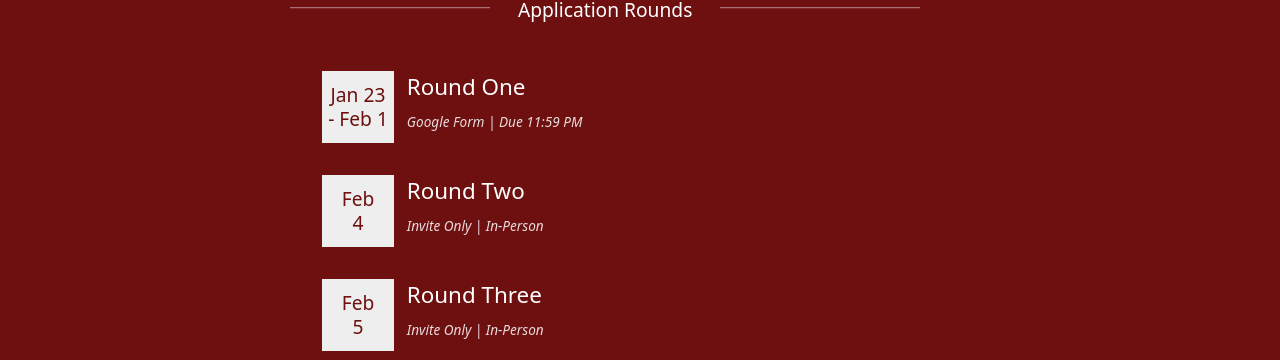
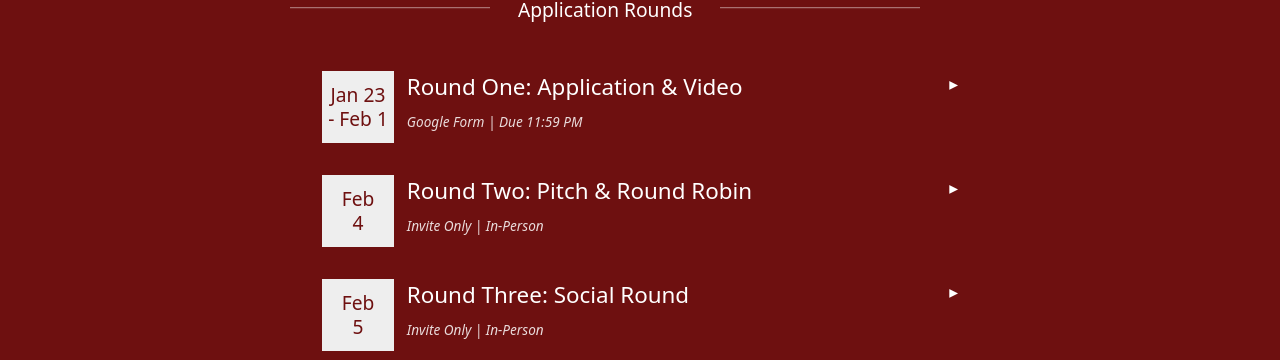
Before and after one commit to entcornell/ent-website, a React (Create React App) app: page /recruitment in a window 1280 px wide. Shown: the part 1324-1684 px from the top of the page. Built offline with nearby package versions, Linux system fonts and the light colour scheme; a web font is replaced by a local one.

Commit message:
Tweaked the description of rounds

```diff
--- a/src/components/Recruitment.js
+++ b/src/components/Recruitment.js
@@ -6,7 +6,7 @@ import "./Recruitment.css";
 */
 const events = [
   {
-    date: "Jan 20",
+    date: "Jan 10",
     title: "Coffee Chats",
     meta: "End 02/01",
     tag: "Pairing Form",
@@ -54,6 +54,7 @@ const events = [
     date: "Jan 30",
     title: "ENT Trivia Night",
     meta: "7:00 PM – 9:00 PM | Location TBD",
+    body: "ENT places a strong emphasis on community and brotherhood events. Join us for a jeopardy style trivia night, where potential applicants will team up with current members to answer ENT and entrepreneurship themed questions. Get ready for some fun!"
   },
   {
     date: "Jan 31",
@@ -66,6 +67,7 @@ const events = [
 export default function Recruitment() {
   // Tracks which dropdown is currently open
   const [openIndex, setOpenIndex] = useState(null);
+  const [openRoundIndex, setOpenRoundIndex] = useState(null);
 
   // Scroll to top when page loads
   useEffect(() => {
@@ -146,22 +148,31 @@ export default function Recruitment() {
             <span className="round-date-day">- Feb 1</span>
           </div>
 
-          <div className="round-content">
+          <div
+            className="round-content"
+            onClick={() =>
+              setOpenRoundIndex(openRoundIndex === 0 ? null : 0)
+            }
+            style={{ cursor: "pointer" }}
+          >
             <div className="event-header">
-              <span className="round-title">Round One</span>
+              <span className="round-title">
+                Round One: Application & Video
+              </span>
+              <span className={`dropdown ${openRoundIndex === 0 ? "open" : ""}`}>
+                ▸
+              </span>
             </div>
 
             <div className="event-meta-row">
               <p className="round-meta">Google Form | Due 11:59 PM</p>
-              {/* <a
-                href="https://forms.gle/YOUR_FORM_LINK"
-                target="_blank"
-                rel="noopener noreferrer"
-                className="event-tag"
-              >
-                Apply
-              </a>*/}
             </div>
+
+            {openRoundIndex === 0 && (
+              <div className="event-body">
+                Show us who you really are by creating a 90-second video and answering quick short-answer questions. Why should you be in ENT?
+              </div>
+            )}
           </div>
         </div>
 
@@ -172,14 +183,31 @@ export default function Recruitment() {
             <span className="round-date-day">4</span>
           </div>
 
-          <div className="round-content">
+          <div
+            className="round-content"
+            onClick={() =>
+              setOpenRoundIndex(openRoundIndex === 1 ? null : 1)
+            }
+            style={{ cursor: "pointer" }}
+          >
             <div className="event-header">
-              <span className="round-title">Round Two</span>
+              <span className="round-title">
+                Round Two: Pitch & Round Robin
+              </span>
+              <span className={`dropdown ${openRoundIndex === 1 ? "open" : ""}`}>
+                ▸
+              </span>
             </div>
 
             <div className="event-meta-row">
               <p className="round-meta">Invite Only | In-Person</p>
             </div>
+
+            {openRoundIndex === 1 && (
+              <div className="event-body">
+                Showcase your inner passion for entrepreneurship and creativity through a short pitch and round-robin style questions.
+              </div>
+            )}
           </div>
         </div>
 
@@ -190,17 +218,35 @@ export default function Recruitment() {
             <span className="round-date-day">5</span>
           </div>
 
-          <div className="round-content">
+          <div
+            className="round-content"
+            onClick={() =>
+              setOpenRoundIndex(openRoundIndex === 2 ? null : 2)
+            }
+            style={{ cursor: "pointer" }}
+          >
             <div className="event-header">
-              <span className="round-title">Round Three</span>
+              <span className="round-title">
+                Round Three: Social Round
+              </span>
+              <span className={`dropdown ${openRoundIndex === 2 ? "open" : ""}`}>
+                ▸
+              </span>
             </div>
 
             <div className="event-meta-row">
               <p className="round-meta">Invite Only | In-Person</p>
             </div>
+
+            {openRoundIndex === 2 && (
+              <div className="event-body">
+                Show us how you get along with members of our organization. Be ready for any game, pitch, or question that comes your way!
+              </div>
+            )}
           </div>
         </div>
       </section>
+
 
 
 
```
